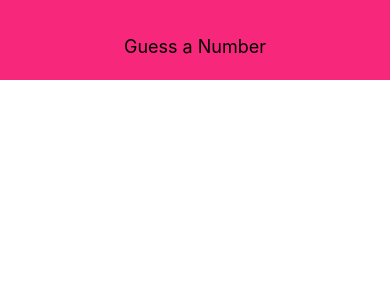
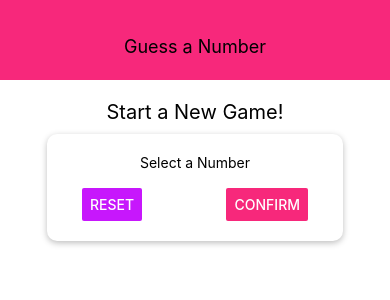
Before and after one commit to MariamAtefMah/Game_App, a React Native app: screen / in a window 390 px wide. Shown: the top 300 px of the page. Built offline with nearby package versions, Linux system fonts and the light colour scheme.

Commit message:
Creating the color constant file and import it in StartGameScreen file

```diff
--- a/App.js
+++ b/App.js
@@ -2,12 +2,15 @@ import React from "react";
 import { StatusBar } from 'expo-status-bar';
 import { StyleSheet, Text, View } from 'react-native';
 
+//(./Components) means we go to antother folder in the same directory.
 import Header from "./Components/Header";
+import StartGameScreen from "./Screens/StartGameScreen";
 
 export default function App() {
   return (
     <View style={styles.container}>
       <Header title="Guess a Number"/>
+      <StartGameScreen/>
     </View>
   );
 }
--- /dev/null
+++ b/Components/Constants/Colors.js
@@ -0,0 +1,4 @@
+export default {
+    primary: '#f7287b',
+    accent: '#c717fc'
+};
--- a/Screens/StartGameScreen.js
+++ b/Screens/StartGameScreen.js
@@ -1,2 +1,54 @@
 import React from "react";
-import { StyleSheet, Text, View } from "react-native";
+import { Button, StyleSheet, Text, TextInput, View } from "react-native";
+
+//(../Components) means we go back one step to enter another folder in the same directory.
+import Colors from "../Components/Constants/Colors";
+
+const StartGameScreen = (Props) => {
+  return (
+    <View style={styles.screen}>
+      <Text style={styles.title}>Start a New Game!</Text>
+      <View style={styles.inputContainer}>
+        <Text>Select a Number</Text>
+        <TextInput keyboardType="numeric"/>
+        <View style={styles.buttonConatianer}>
+            <Button title="Reset" onPress={() => {}} color={Colors.accent}/>
+            <Button title="Confirm" onPress={() => {}} color={Colors.primary}/>
+        </View>
+      </View>
+    </View>
+  );
+};
+
+const styles = StyleSheet.create({
+    screen: {
+        flex: 1,
+        padding: 10,
+        alignItems: 'center',
+    },
+    title: {
+        fontSize: 20,
+        marginVertical: 10,
+    },
+    inputContainer: {
+        width: 300,
+        maxWidth: '80%',
+        alignItems: 'center',
+        shadowColor: 'black',
+        shadowOffset: {width: 0, height: 2},
+        shadowRadius: 6,
+        shadowOpacity: 0.26,
+        elevation: 10, //this elevation make the shadow styles appear on android.
+        backgroundColor: 'white',
+        padding: 20,
+        borderRadius: 10,
+    },
+    buttonConatianer: {
+        flexDirection: 'row',
+        width: '100%',
+        justifyContent: 'space-between',
+        paddingHorizontal: 15,
+    },
+});
+
+export default StartGameScreen;
```
